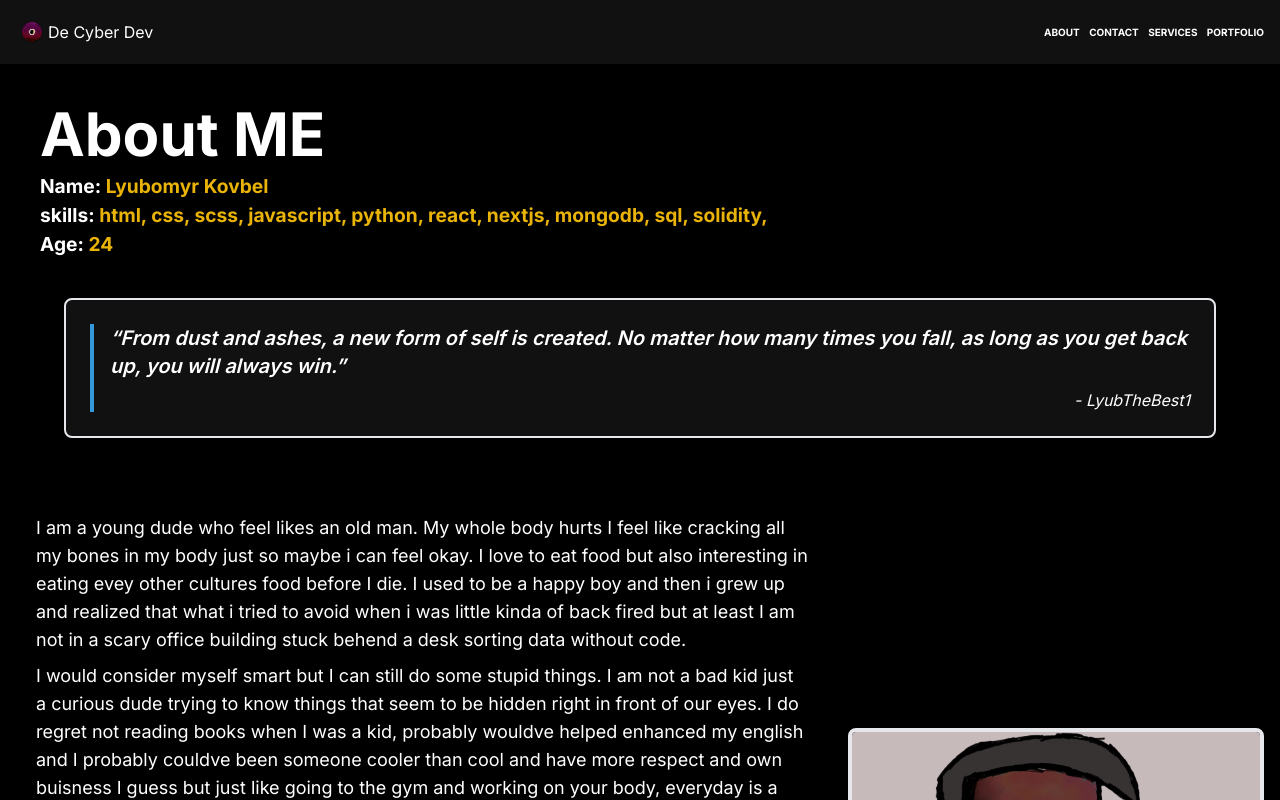
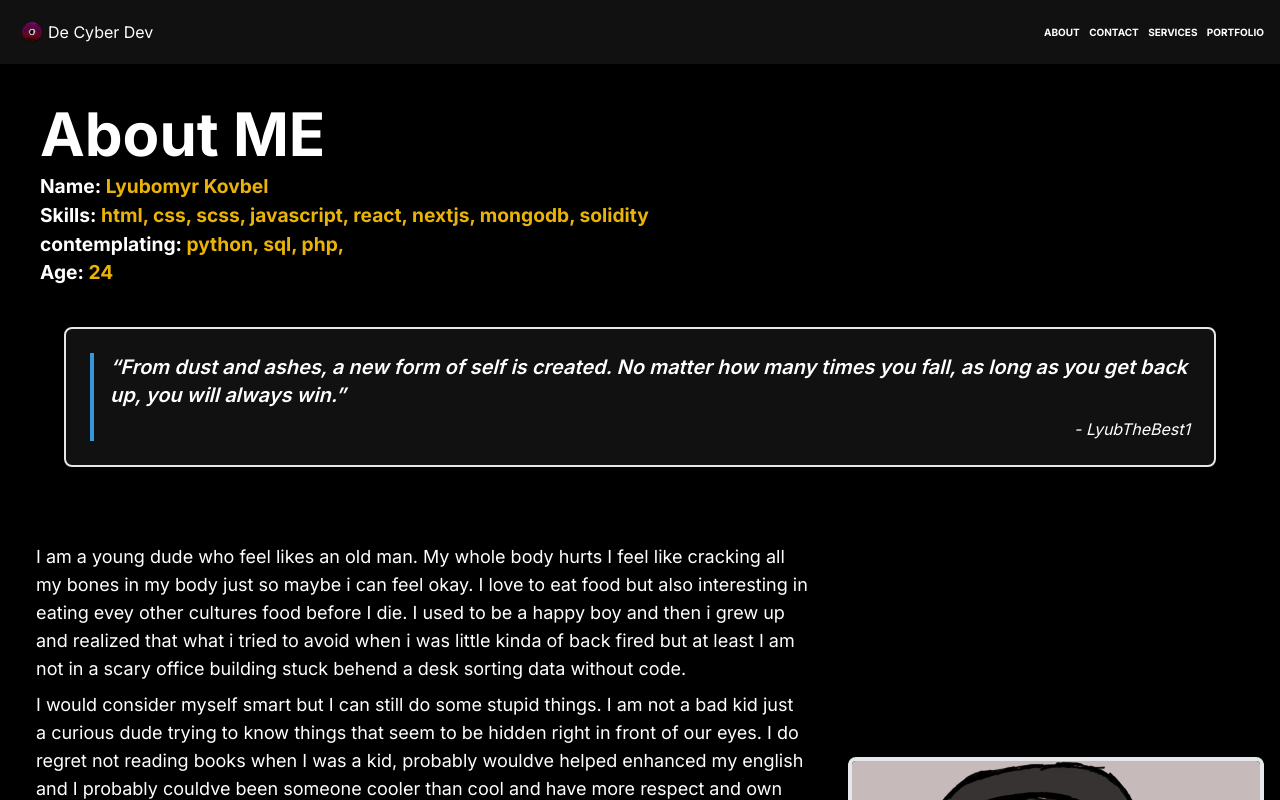
Before and after one commit to CoolistKovbel/super-waddle, a Next.js app: page /about in a window 1280 px wide. Shown: the top 800 px of the page. Built offline with nearby package versions, Linux system fonts and the light colour scheme.

Commit message:
soon but please early supporter? 0x5E0b7615dd0861601CD315Eb3e8a52142B285C33

```diff
--- a/app/(dashboard)/about/page.tsx
+++ b/app/(dashboard)/about/page.tsx
@@ -12,7 +12,10 @@ const Page = () => {
           Name: <span className="text-yellow-500">Lyubomyr Kovbel</span>
         </p>
         <p className="font-bold text-[1.2rem]">
-          skills: <span className="text-yellow-500">html, css, scss, javascript, python, react, nextjs, mongodb, sql, solidity,</span>
+          Skills: <span className="text-yellow-500">html, css, scss, javascript, react, nextjs, mongodb, solidity</span>
+        </p>
+        <p className="font-bold text-[1.2rem]">
+          contemplating: <span className="text-yellow-500">python, sql, php, </span>
         </p>
         <p className="font-bold text-[1.2rem]">
           Age: <span className="text-yellow-500">24</span>
```
